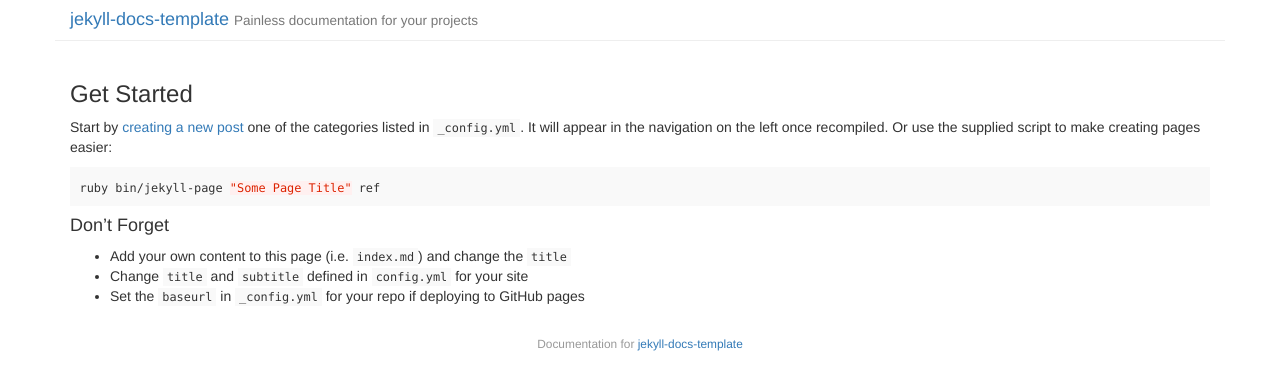
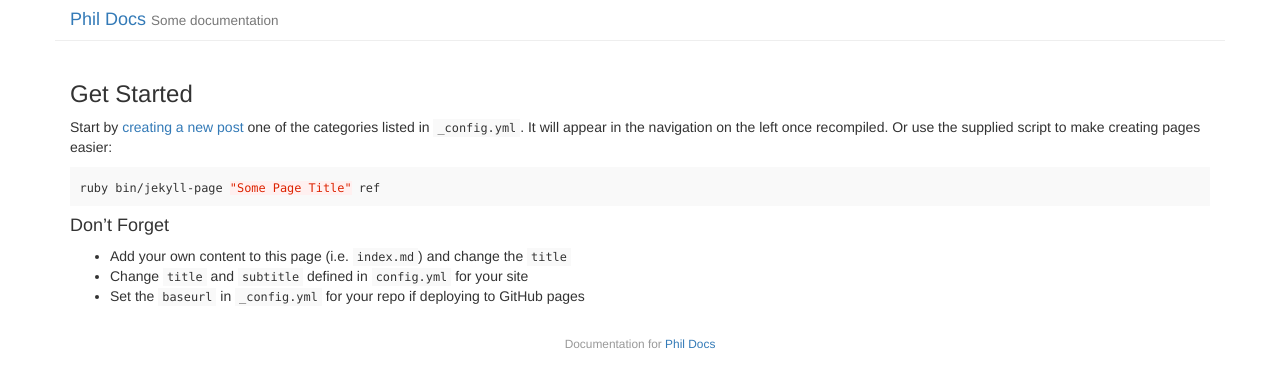
Before and after one commit to philvarner/philvarner.github.io, a Jekyll site: the page built from template.md, in a window 1280 px wide. Shown: the top 390 px of the page. Built offline with Jekyll 4.4.1, drawn with Linux system fonts in a browser that asks for light colours.

Commit message:
update config

```diff
--- a/_config.yml
+++ b/_config.yml
@@ -1,6 +1,6 @@
 # Site title and subtitle. This is used in _includes/header.html
-title: 'jekyll-docs-template'
-subtitle: 'Painless documentation for your projects'
+title: 'Phil Docs'
+subtitle: 'Some documentation'
 
 # if you wish to integrate disqus on pages set your shortname here
 disqus_shortname: ''
@@ -15,7 +15,7 @@
 navigation: 2
 
 # URL to source code, used in _includes/footer.html
-codeurl: 'https://github.com/bruth/jekyll-docs-template'
+codeurl: 'https://github.com/philvarner/philvarner.github.io'
 
 # Default categories (in order) to appear in the navigation
 sections: [
@@ -28,7 +28,7 @@
 
 # Keep as an empty string if served up at the root. If served up at a specific
 # path (e.g. on GitHub pages) leave off the trailing slash, e.g. /my-project
-baseurl: ''
+baseurl: 'https://philvarner.github.io'
 
 # Dates are not included in permalinks
 permalink: none
```
